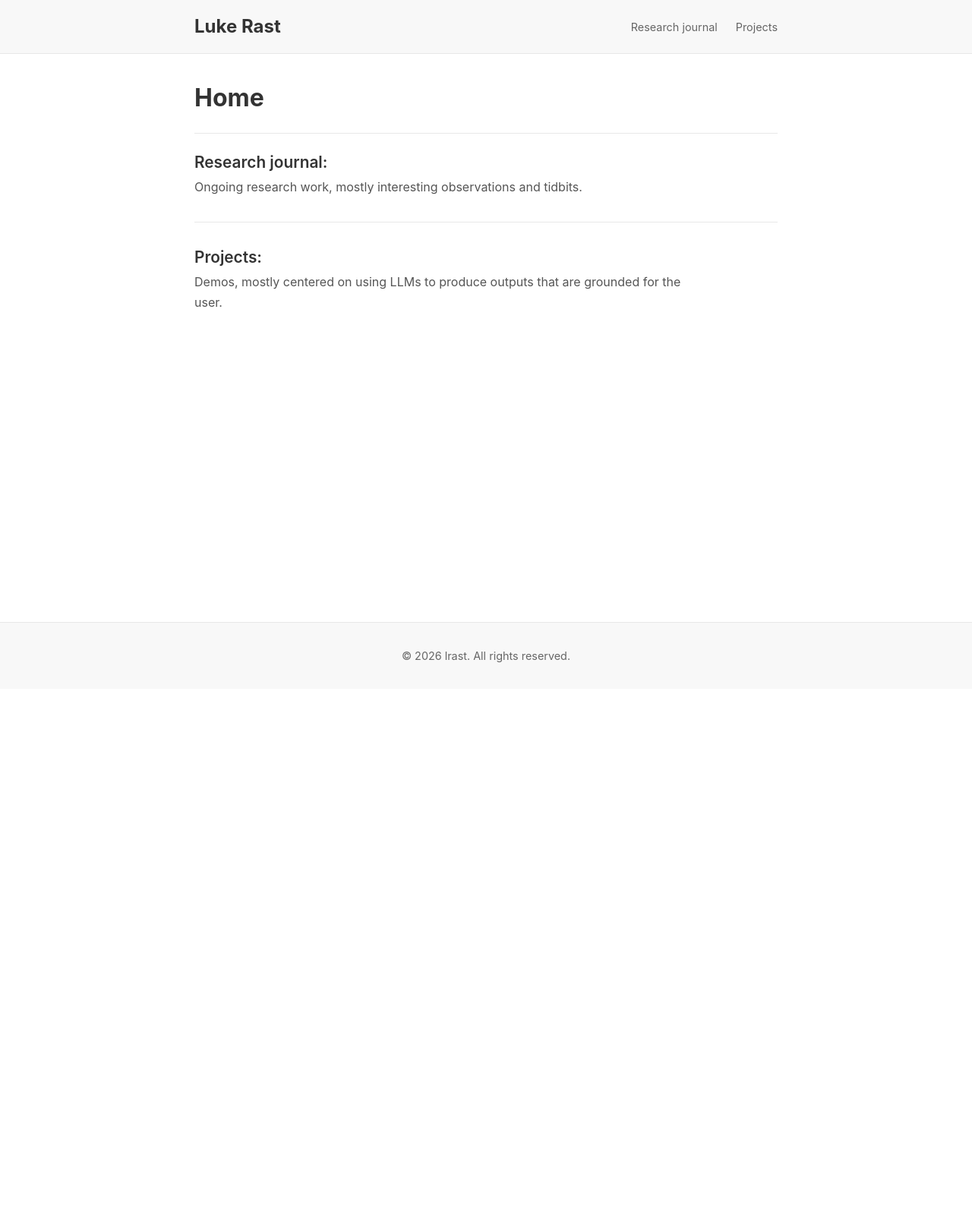
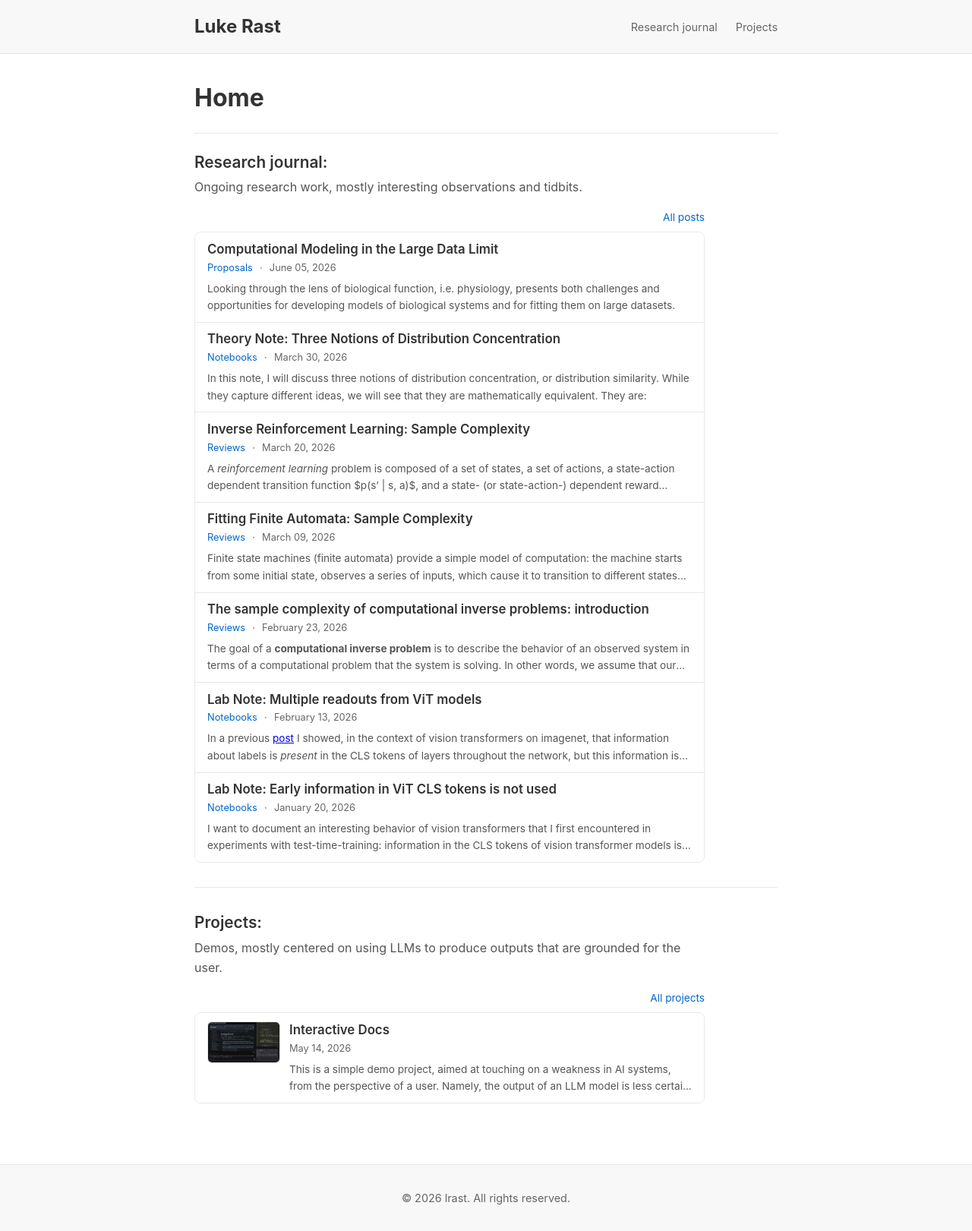
Before and after one commit to lrast/lrast.github.io, a Jekyll site: the page built from index.md, in a window 1280 px wide. Shown: the whole page at 76% size. Built offline with Jekyll 4.4.1, drawn with Linux system fonts in a browser that asks for light colours; a script that is not in the unit is left out; before the commit the page ends 907 px from its top, so only the background shows below that.

Commit message:
Adds research proposal. Some changes in styling

```diff
--- a/_data/home_scroll_categories.yml
+++ b/_data/home_scroll_categories.yml
@@ -6,6 +6,9 @@ research:
   - slug: reviews
     title: Reviews
     category_url: /categories/reviews
+  - slug: proposals
+    title: Proposals
+    category_url: /categories/proposals
 
 projects:
   - slug: demos
--- /dev/null
+++ b/_includes/home_parent_scroll.html
@@ -0,0 +1,63 @@
+{% assign mode = include.mode %}
+{% if mode == 'research' %}
+  {% assign post_layout = 'research_post' %}
+  {% assign feed_posts = site.posts | where: 'layout', post_layout %}
+  {% assign more_url = include.more_url | default: '/research_posts' %}
+  {% assign more_label = include.more_label | default: 'All posts' %}
+{% elsif mode == 'projects' %}
+  {% assign post_layout = 'project_post' %}
+  {% assign feed_posts = site.posts | where: 'layout', post_layout %}
+  {% assign more_url = include.more_url | default: '/projects' %}
+  {% assign more_label = include.more_label | default: 'All projects' %}
+{% else %}
+  {% assign feed_posts = nil %}
+{% endif %}
+
+{% if feed_posts %}
+<div class="home-parent-scroll">
+  <div class="home-parent-scroll-heading">
+    <a class="home-cat-more" href="{{ more_url | relative_url }}">{{ more_label | escape }}</a>
+  </div>
+
+  {% if feed_posts.size > 0 %}
+    <div class="home-cat-scroll" tabindex="0">
+      <ul class="home-scroll-list">
+        {% for post in feed_posts %}
+          <li class="home-scroll-item{% if post_layout == 'project_post' %} home-scroll-item--project{% endif %}">
+            {% if post_layout == 'project_post' %}
+              {% assign preview_src = post.preview_image | default: post.image %}
+              {% if preview_src %}
+                <a class="home-scroll-preview" href="{{ post.url | relative_url }}" aria-hidden="true" tabindex="-1">
+                  <img
+                    src="{{ preview_src | relative_url }}"
+                    alt=""
+                    width="96"
+                    height="54"
+                    loading="lazy"
+                    decoding="async">
+                </a>
+              {% endif %}
+            {% endif %}
+            <div class="home-scroll-item-body">
+              <a class="home-scroll-link" href="{{ post.url | relative_url }}">{{ post.title | escape }}</a>
+              <span class="home-scroll-meta">
+                {% if post_layout == 'research_post' and post.categories.size > 0 %}
+                  {% assign cat = post.categories.first %}
+                  <a class="home-scroll-category" href="{{ '/categories/' | append: cat | relative_url }}">{{ cat | capitalize }}</a>
+                  <span class="home-scroll-meta-sep" aria-hidden="true">·</span>
+                {% endif %}
+                {{ post.date | date: '%B %d, %Y' }}
+              </span>
+              {% if post.excerpt %}
+                <div class="home-scroll-excerpt">{{ post.excerpt }}</div>
+              {% endif %}
+            </div>
+          </li>
+        {% endfor %}
+      </ul>
+    </div>
+  {% else %}
+    <p class="home-cat-empty">No posts yet.</p>
+  {% endif %}
+</div>
+{% endif %}
--- a/_layouts/research.html
+++ b/_layouts/research.html
@@ -36,6 +36,7 @@
         <a href="{{ '/research_journal_home' | relative_url }}">Home</a>
         <a href="{{ '/categories/notebooks' | relative_url }}">Lab notebooks</a>
         <a href="{{ '/categories/reviews' | relative_url }}">Reviews</a>
+        <a href="{{ '/categories/proposals' | relative_url }}">Proposals</a>
         <!-- <a href="{{ '/categories/science' | relative_url }}">Science</a> -->
         <!-- <a href="{{ '/categories/technology' | relative_url }}">Technology</a> -->
 
--- a/assets/css/style.css
+++ b/assets/css/style.css
@@ -107,6 +107,30 @@ body {
   max-width: 42rem;
 }
 
+.index-home .home-parent-scroll {
+  margin-top: 1rem;
+  max-width: 42rem;
+}
+
+.home-parent-scroll-heading {
+  display: flex;
+  justify-content: flex-end;
+  margin-bottom: 0.5rem;
+}
+
+.home-scroll-category {
+  color: #0066cc;
+  text-decoration: none;
+}
+
+.home-scroll-category:hover {
+  text-decoration: underline;
+}
+
+.home-scroll-meta-sep {
+  margin: 0 0.35rem;
+}
+
 /* Home page: scrollable posts by category (research + projects) */
 .home-category-scrolls {
   margin-top: 2.5rem;
@@ -163,7 +187,7 @@ body {
 }
 
 .home-cat-scroll {
-  max-height: 18rem;
+  max-height: 54rem;
   overflow-y: auto;
   overscroll-behavior: contain;
   border: 1px solid #e8e8e8;
@@ -401,6 +425,17 @@ body {
   font-size: 0.9rem;
 }
 
+.post-pdf-embed {
+  display: block;
+  width: 100%;
+  height: 80vh;
+  min-height: 480px;
+  margin-top: 1.5rem;
+  border: 1px solid #e8e8e8;
+  border-radius: 4px;
+  background-color: #f8f8f8;
+}
+
 .post-categories {
   margin-left: 1rem;
 }
--- /dev/null
+++ b/categories/proposals.html
@@ -0,0 +1,5 @@
+---
+layout: research_category
+title: "Proposals"
+category: proposals
+---
--- a/index.md
+++ b/index.md
@@ -9,6 +9,10 @@ title: Home
 
 Ongoing research work, mostly interesting observations and tidbits.
 
+{% include home_parent_scroll.html mode="research" %}
+
 ## [Projects]({{ '/projects' | relative_url }}):
 
 Demos, mostly centered on using LLMs to produce outputs that are grounded for the user.
+
+{% include home_parent_scroll.html mode="projects" %}
--- /dev/null
+++ b/proposals/_posts/2026-06-05-research_statement.md
@@ -0,0 +1,9 @@
+---
+layout: research_post
+title: "Computational Modeling in the Large Data Limit"
+date: 2026-06-05
+tags: [proposal]
+pdf: /assets/images/proposals/research_statement.pdf
+---
+
+Looking through the lens of biological function, i.e. physiology, presents both challenges and opportunities for developing models of biological systems and for fitting them on large datasets.
```
Also changed, not shown: _layouts/research_post.html (+8 -0 lines), 1 other file.
